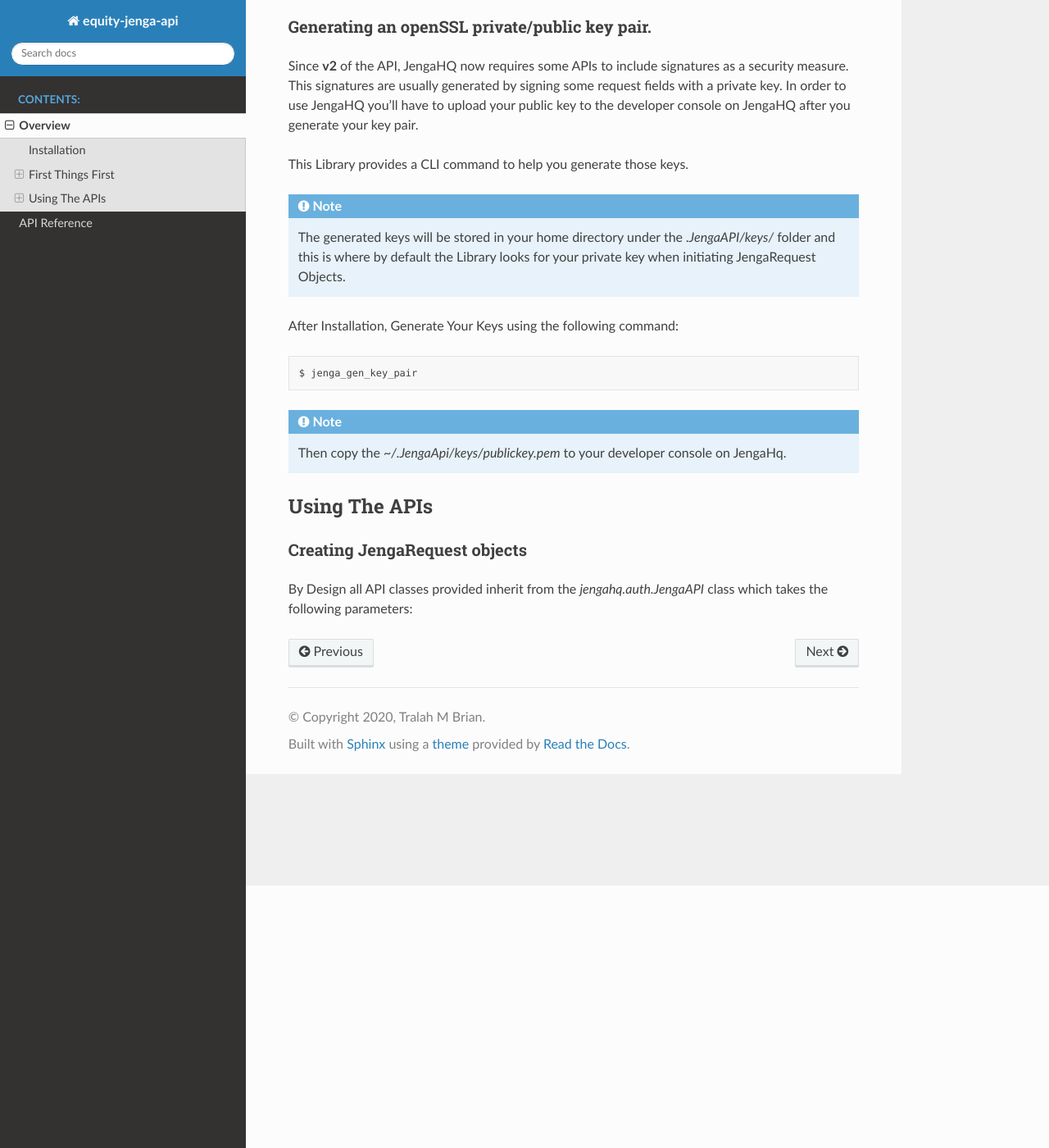
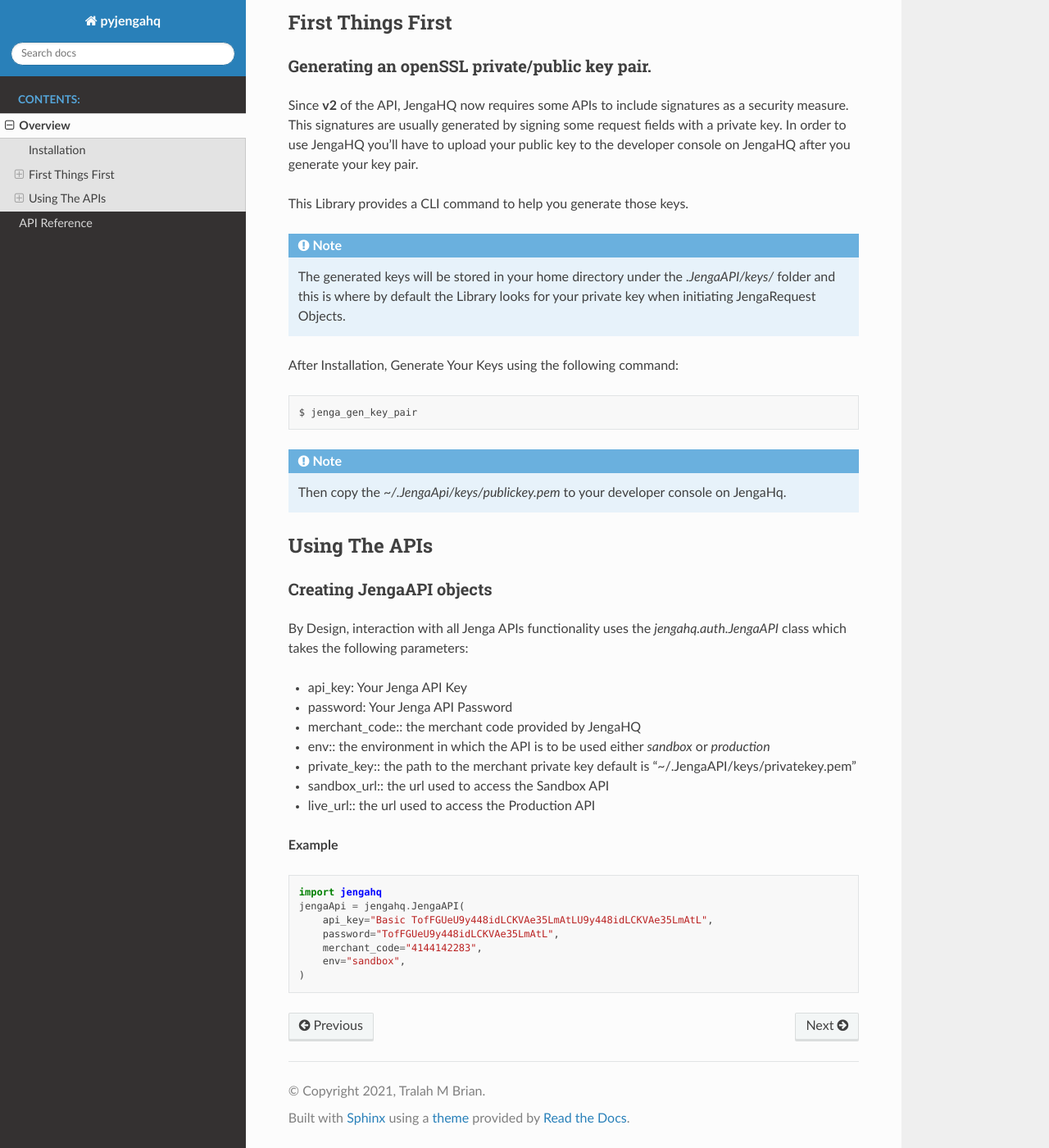
Before and after one commit to TralahM/pyjengahq, a Sphinx documentation site: the page built from docs/getting_started.rst, in a window 1280 px wide and 1400 px high, scrolled down 320 px. Shown: the whole window at 82% size. Built offline with Sphinx 7.4.7 and the Read the Docs theme 2.0.0, drawn with Linux system fonts in a browser that asks for light colours; some of the changed text lies outside the part shown.

Commit message:
updating docs
Signed-off-by: TralahM <briantralah@gmail.com>

```diff
--- a/docs/conf.py
+++ b/docs/conf.py
@@ -1,3 +1,4 @@
+"""Configuration file for the Sphinx documentation builder."""
 # Configuration file for the Sphinx documentation builder.
 #
 # This file only contains a selection of the most common options. For a full
@@ -19,8 +20,8 @@
 
 # -- Project information -----------------------------------------------------
 
-project = "equity-jenga-api"
-copyright = "2020, Tralah M Brian"
+project = "pyjengahq"
+copyright = "2021, Tralah M Brian"
 author = "Tralah M Brian"
 show_authors = True
 
--- a/docs/getting_started.rst
+++ b/docs/getting_started.rst
@@ -3,10 +3,11 @@
 
 Installation
 -------------
+The package is available on pypi.org <https://pypi.org/projects/pyjengahq>.
 
 .. code-block:: shell
 
-   pip install equity-jenga-api
+   pip install pyjengahq
 
 First Things First
 --------------------
@@ -33,6 +34,26 @@
 Using The APIs
 -------------------------------
 
-Creating JengaRequest objects
+Creating JengaAPI objects
 +++++++++++++++++++++++++++++++
-By Design all API classes provided inherit from the `jengahq.auth.JengaAPI` class which takes the following parameters:
+By Design, interaction with all Jenga APIs functionality uses the `jengahq.auth.JengaAPI` class which takes the following parameters:
+
+* api_key: Your Jenga API Key
+* password: Your Jenga API Password
+* merchant_code:: the merchant code provided by JengaHQ
+* env:: the environment in which  the API is to be used either *sandbox* or *production*
+* private_key:: the path to the merchant private key default is "~/.JengaAPI/keys/privatekey.pem"
+* sandbox_url:: the url used to access the Sandbox API
+* live_url:: the url used to access the Production API
+
+**Example**
+
+.. code-block:: python
+
+    import jengahq
+    jengaApi = jengahq.JengaAPI(
+        api_key="Basic TofFGUeU9y448idLCKVAe35LmAtLU9y448idLCKVAe35LmAtL",
+        password="TofFGUeU9y448idLCKVAe35LmAtL",
+        merchant_code="4144142283",
+        env="sandbox",
+    )
--- a/docs/index.rst
+++ b/docs/index.rst
@@ -1,10 +1,12 @@
-.. equity-jenga-api documentation master file, created by
+.. pyjengahq documentation master file, created by
    sphinx-quickstart on Sat May 23 09:16:20 2020.
    You can adapt this file completely to your liking, but it should at least
    contain the root `toctree` directive.
 
-Welcome to equity-jenga-api's documentation!
+Welcome to pyjengahq's documentation!
 ============================================
+PyJengaHQ is a python library to help python programmers interact with Equity's
+Jenga APIs.
 
 .. toctree::
    :maxdepth: 3
```
Also changed, not shown: docs/api.rst (+11 -10 lines).
